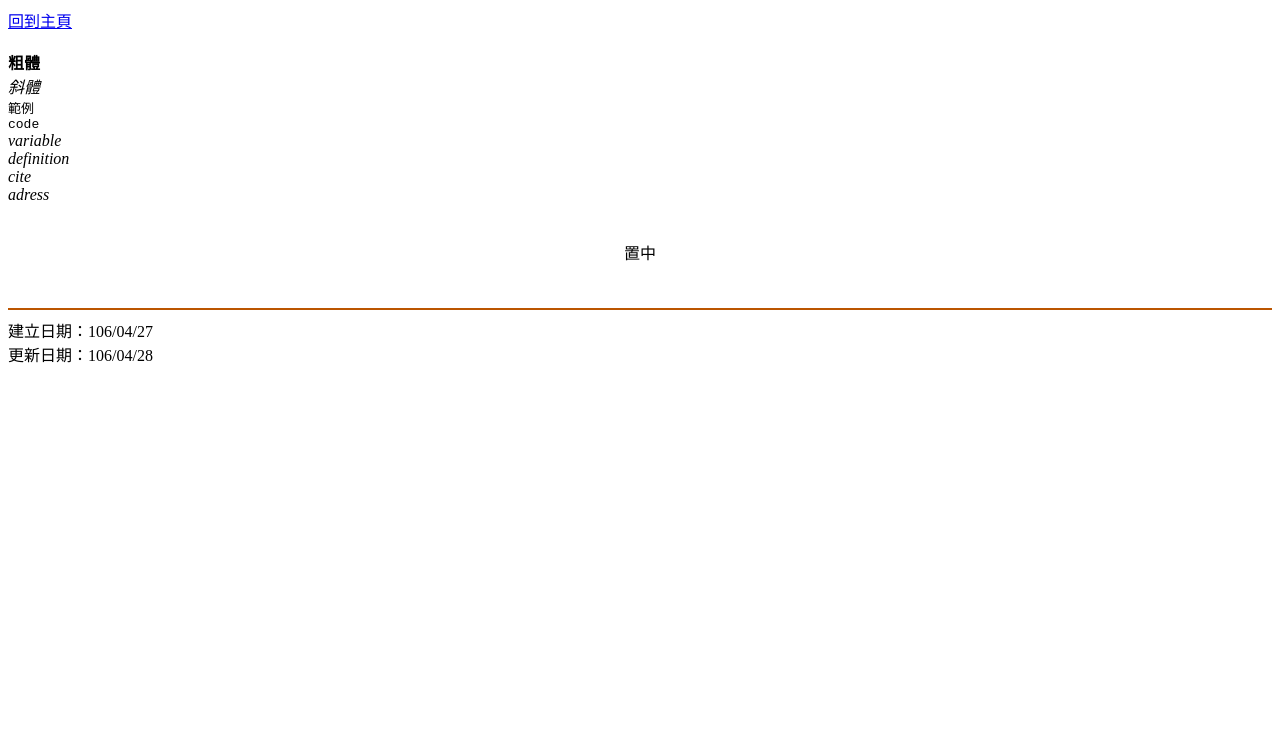
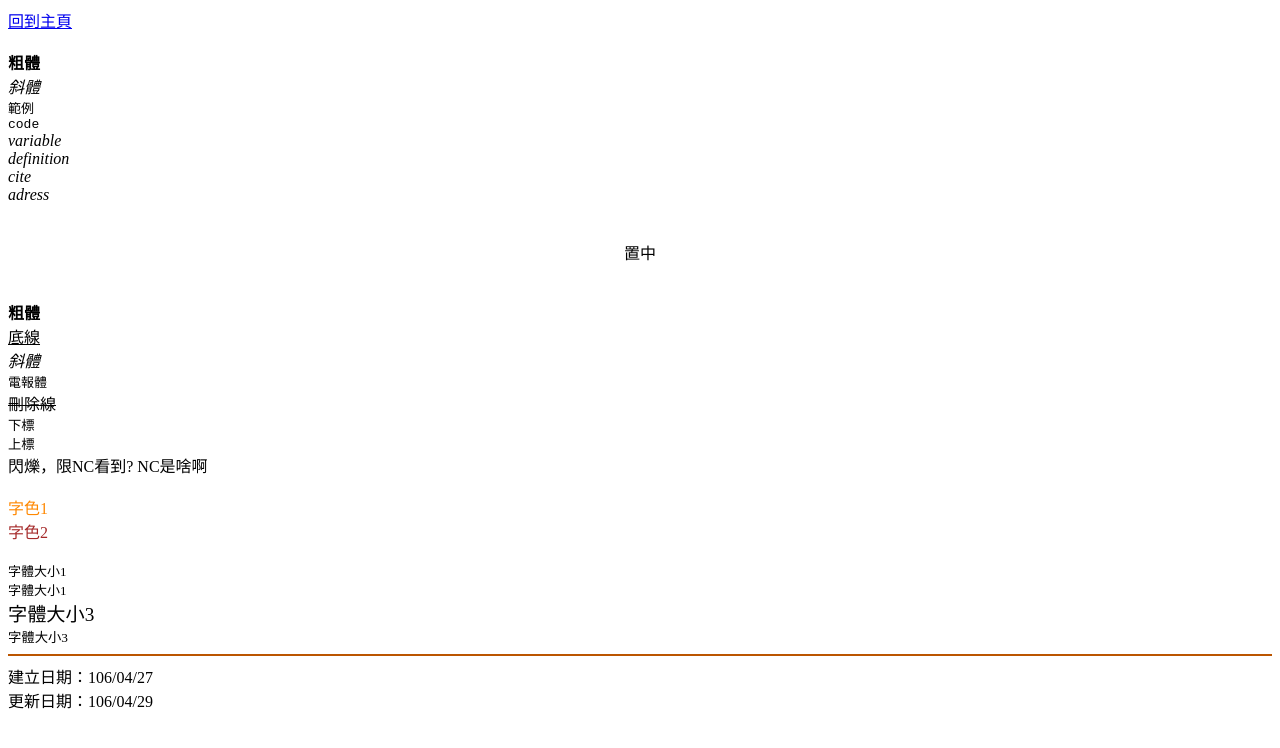
Before and after one commit to EveryDayIsAPractice/WebPractice, a plain HTML site: page day.html in a window 1280 px wide. Drawn offline with Linux system fonts and the light colour scheme.

Commit message:
font size and color and other

```diff
--- a/day.html
+++ b/day.html
@@ -17,10 +17,26 @@
 <br> <!--註解-->
 <br> <center> 置中 </center>
 <br>
+<br> <b>粗體</b>
+<br> <u>底線</u>
+<br> <i>斜體</i>
+<br> <tt>電報體</tt>
+<br> <s>刪除線</s>
+<br> <sub>下標</sub>
+<br> <sup>上標</sup>
+<br> <blink>閃爍，限NC看到? NC是啥啊 </blink>
+<br>
+<br> <font color="FF8800">字色1</font>
+<br> <font color="brown">字色2</font>
+<br>
+<br> <font size="2">字體大小1</font>
+<br> <font size="-1">字體大小1</font>
+<br> <big>字體大小3</big>
+<br> <small>字體大小3</small>
 <br>
 <hr color=bb5500>
 建立日期：106/04/27<br>
-更新日期：106/04/28 <br>
+更新日期：106/04/29<br>
 </BODY>
 
 </html>
```
